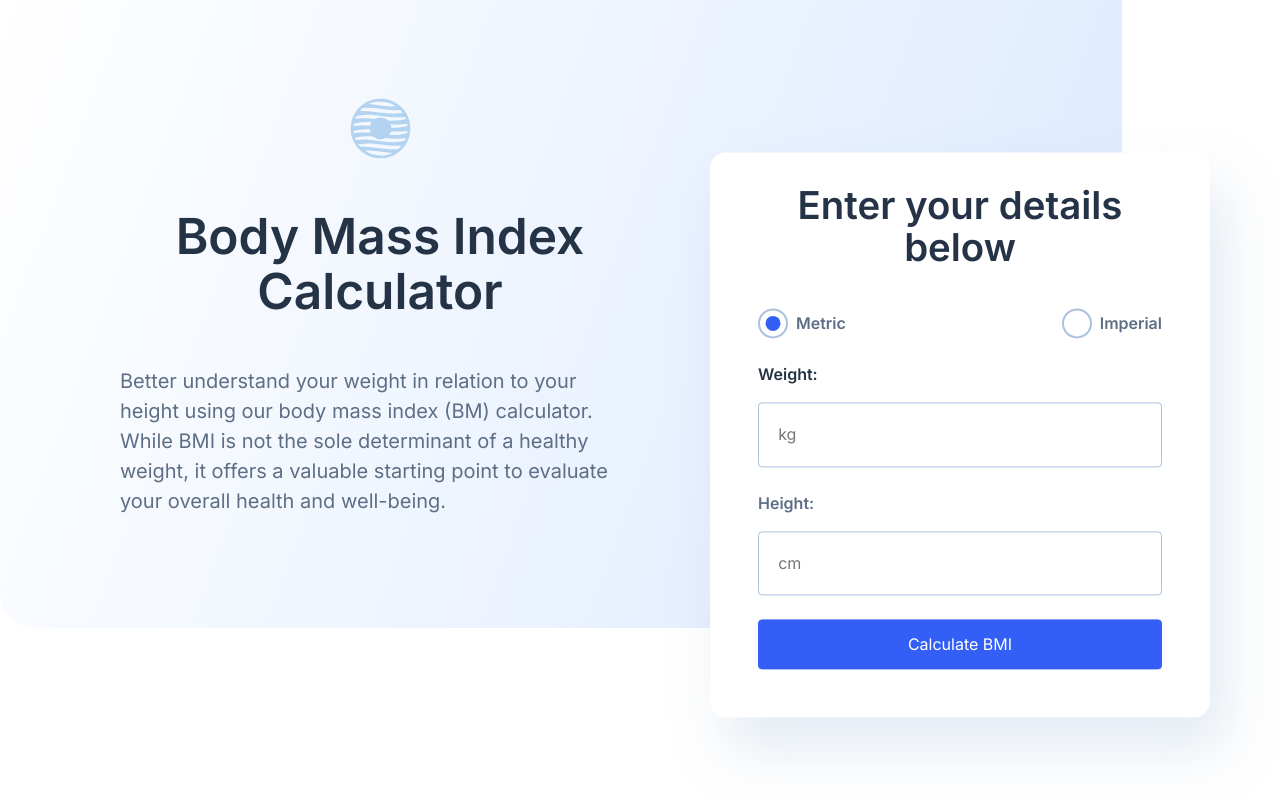
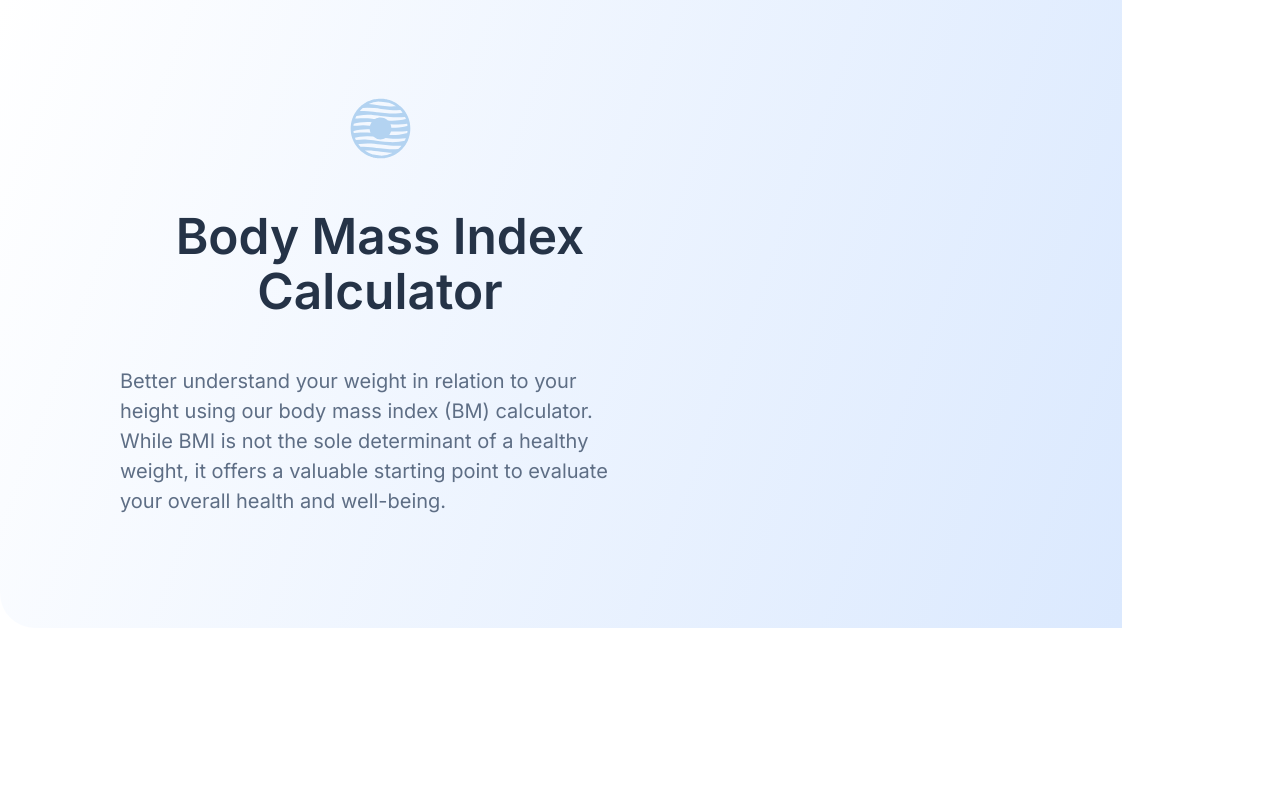
Before and after one commit to cgojk/BMI_calculation, a React (Vite) app: page / in a window 1280 px wide. Shown: the top 800 px of the page. Built offline with nearby package versions, Linux system fonts and the light colour scheme.

Commit message:
fix netlify build

```diff
--- a/src/components/HeroSection.jsx
+++ b/src/components/HeroSection.jsx
@@ -14,7 +14,7 @@ export default function HeroSection(){
             <img src={image} className="logo_hero" alt="logo" />
             <h1 className="title_hero">Body Mass Index Calculator</h1>
             <p className="hero_text">
-            Better understand your weight in relation to your height using
+             Better understand your weight in relation to your height using
                 our body mass index (BM) calculator. While BMI is not the
                 sole determinant of a healthy weight, it offers a valuable
                 starting point to evaluate your overall health and well-being.
--- a/src/components/Main.jsx
+++ b/src/components/Main.jsx
@@ -3,7 +3,7 @@ import Articlesection from "./Articlesection";
 // import Lastsection from "./Lastsection";
 import Middlesection from "./Middlesection";
 import Lasticons from "./LastIcons";
-import BmiCalculation from "./BmiCalculation";
+// import BmiCalculation from "./BmiCalculation";
 
 
 export default function Main(){
@@ -11,7 +11,7 @@ export default function Main(){
 
     <main class="main-content">
 
-      <BmiCalculation/>
+      {/* <BmiCalculation/> */}
        <Articlesection/>
        <Middlesection/>
        {/* <Lastsection/> */}
```
